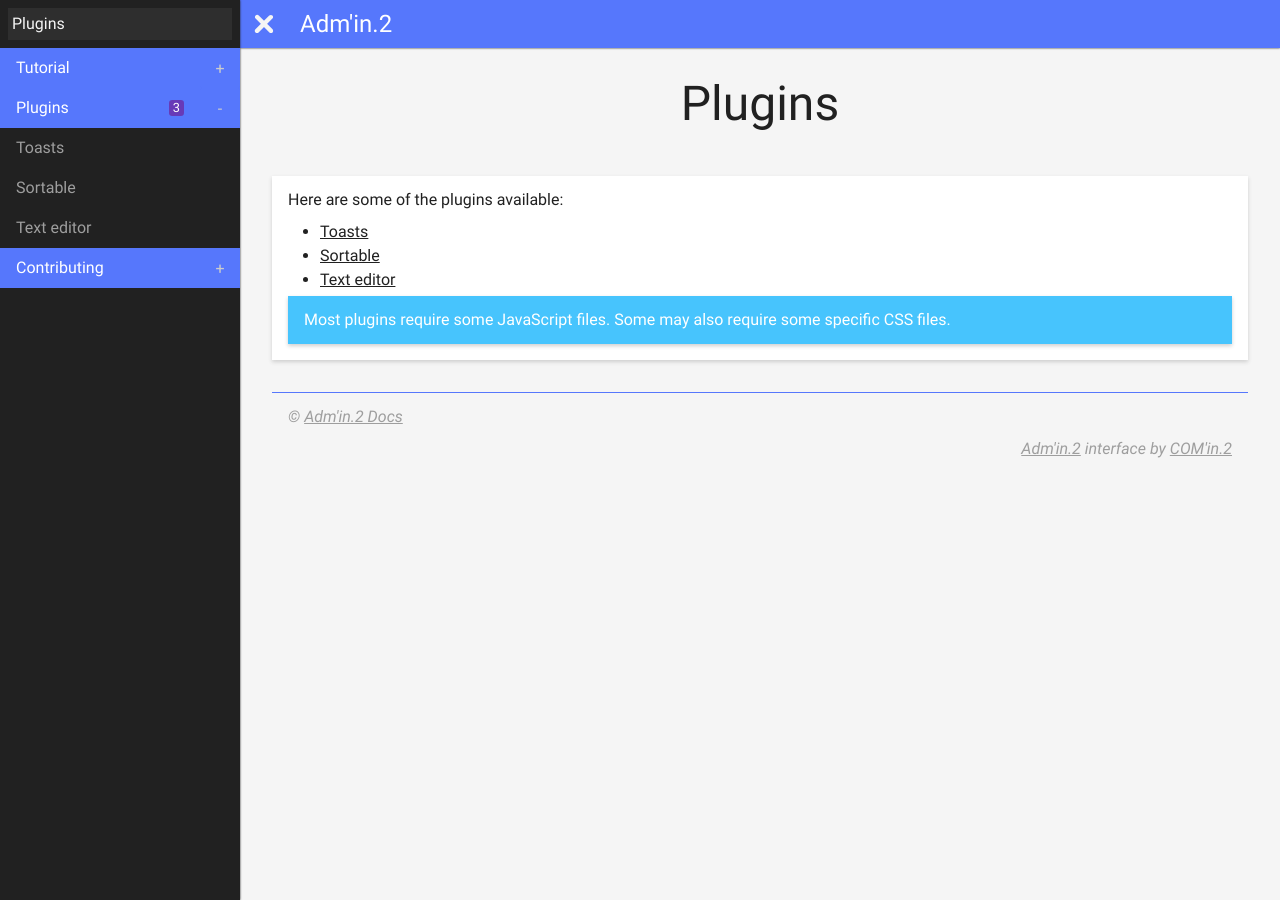
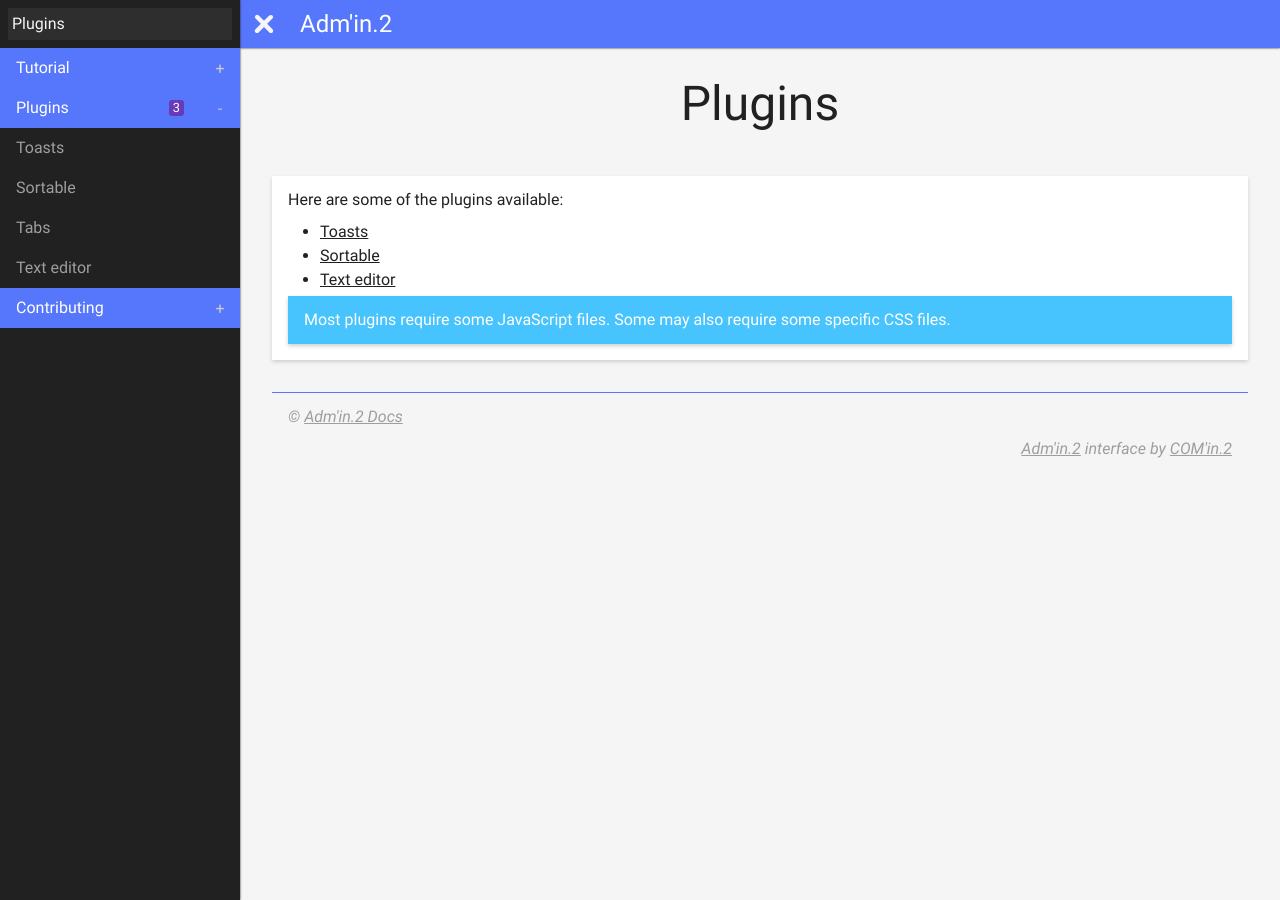
Before and after one commit to comin2/Adm-in.2, a Jekyll site: the page built from plugins/index.html, in a window 1280 px wide. Built offline with Jekyll 4.4.1, drawn with Linux system fonts in a browser that asks for light colours.

Commit message:
Add tabs doc to sidebar

```diff
--- a/_includes/sidebar.html
+++ b/_includes/sidebar.html
@@ -32,6 +32,9 @@
 						<a href="{{ site.baseurl }}/plugins/sortable.html">Sortable</a>
 					</li>
 					<li role="menuitem" class="submenu">
+						<a href="{{ site.baseurl }}/plugins/tabs.html">Tabs</a>
+					</li>
+					<li role="menuitem" class="submenu">
 						<a href="{{ site.baseurl }}/plugins/text-editor.html">Text editor</a>
 					</li>
 				</ul>
```
